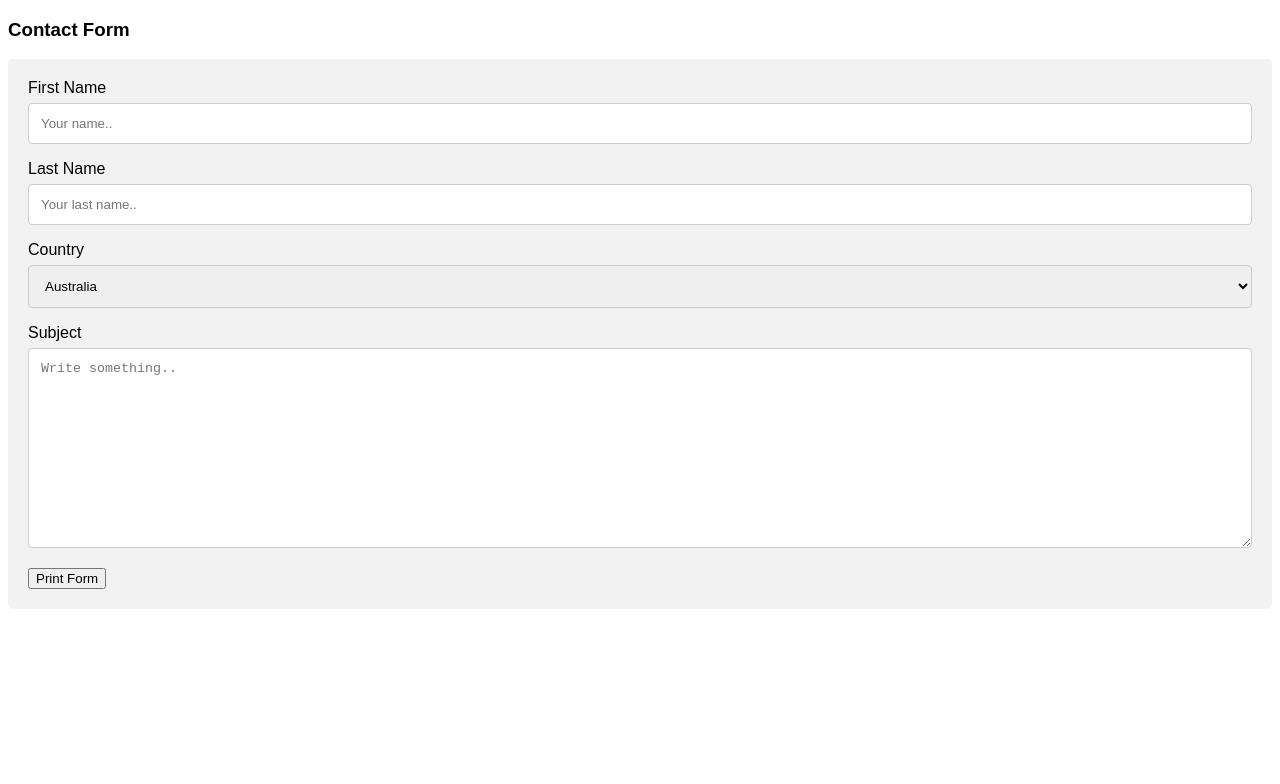
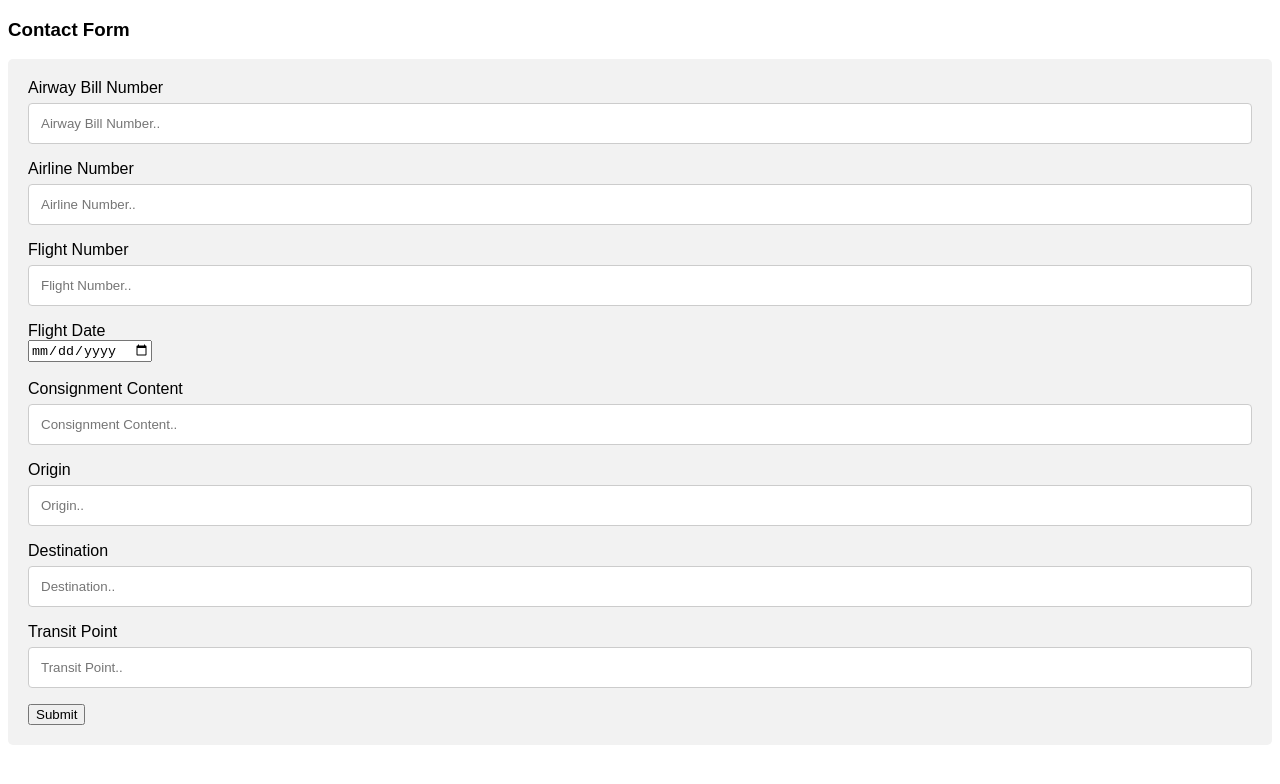
Before and after one commit to Rusydy/printjs, a plain HTML site: page index.html in a window 1280 px wide. Drawn offline with Linux system fonts and the light colour scheme.

Commit message:
ADD: form element

```diff
--- a/index.html
+++ b/index.html
@@ -6,7 +6,8 @@
     <meta http-equiv="X-UA-Compatible" content="IE=edge">
     <meta name="viewport" content="width=device-width, initial-scale=1.0">
     <script src="https://printjs-4de6.kxcdn.com/print.min.js"></script>
-    <script src="https://printjs-4de6.kxcdn.com/print.min.css"></script>
+    <!-- to remove favicon.ico error -->
+    <link rel="shortcut icon" href="#">
     <style>
         body {
             font-family: Arial, Helvetica, sans-serif;
@@ -42,38 +43,34 @@
     <h3>Contact Form</h3>
 
     <div class="container">
-        <form action="#" id="form1">
-            <label for="fname">First Name</label>
-            <input type="text" id="fname" name="firstname" placeholder="Your name..">
+        <form action="http://localhost:3000/print" method="post">
+            <label for="airwaybill_number">Airway Bill Number</label>
+            <input type="text" id="airwaybill_number" name="airwaybill_number" placeholder="Airway Bill Number..">
 
-            <label for="lname">Last Name</label>
-            <input type="text" id="lname" name="lastname" placeholder="Your last name..">
+            <label for="airline_number">Airline Number</label>
+            <input type="text" id="airline_number" name="airline_number" placeholder="Airline Number..">
 
-            <label for="country">Country</label>
-            <select id="country" name="country">
-                <option value="australia">Australia</option>
-                <option value="canada">Canada</option>
-                <option value="usa">USA</option>
-            </select>
+            <label for="flight_number">Flight Number</label>
+            <input type="text" id="flight_number" name="flight_number" placeholder="Flight Number..">
 
-            <label for="subject">Subject</label>
-            <textarea id="subject" name="subject" placeholder="Write something.." style="height:200px"></textarea>
+            <label for="flight_date">Flight Date</label><br>
+            <input type="date" id="flight_date" name="flight_date"><br><br>
 
-            <button type="button" onClick=printForm()>Print Form</button>
+            <label for="consignment_content">Consignment Content</label>
+            <input type="text" id="consignment_content" name="consignment_content" placeholder="Consignment Content..">
+
+            <label for="origin">Origin</label>
+            <input type="text" id="origin" name="origin" placeholder="Origin..">
+
+            <label for="destination">Destination</label>
+            <input type="text" id="destination" name="destination" placeholder="Destination..">
+
+            <label for="transit_point">Transit Point</label>
+            <input type="text" id="transit_point" name="transit_point" placeholder="Transit Point..">
+
+            <input type="submit" value="Submit">
         </form>
     </div>
-
-    <script>
-        function printForm() {
-            printJS({
-                printable: 'form1',
-                type: 'html',
-                targetStyles: ['*'],
-                header: 'PrintJS - Print Form With Customized Header'
-            })
-        }
-
-    </script>
 </body>
 
 </html>
```
